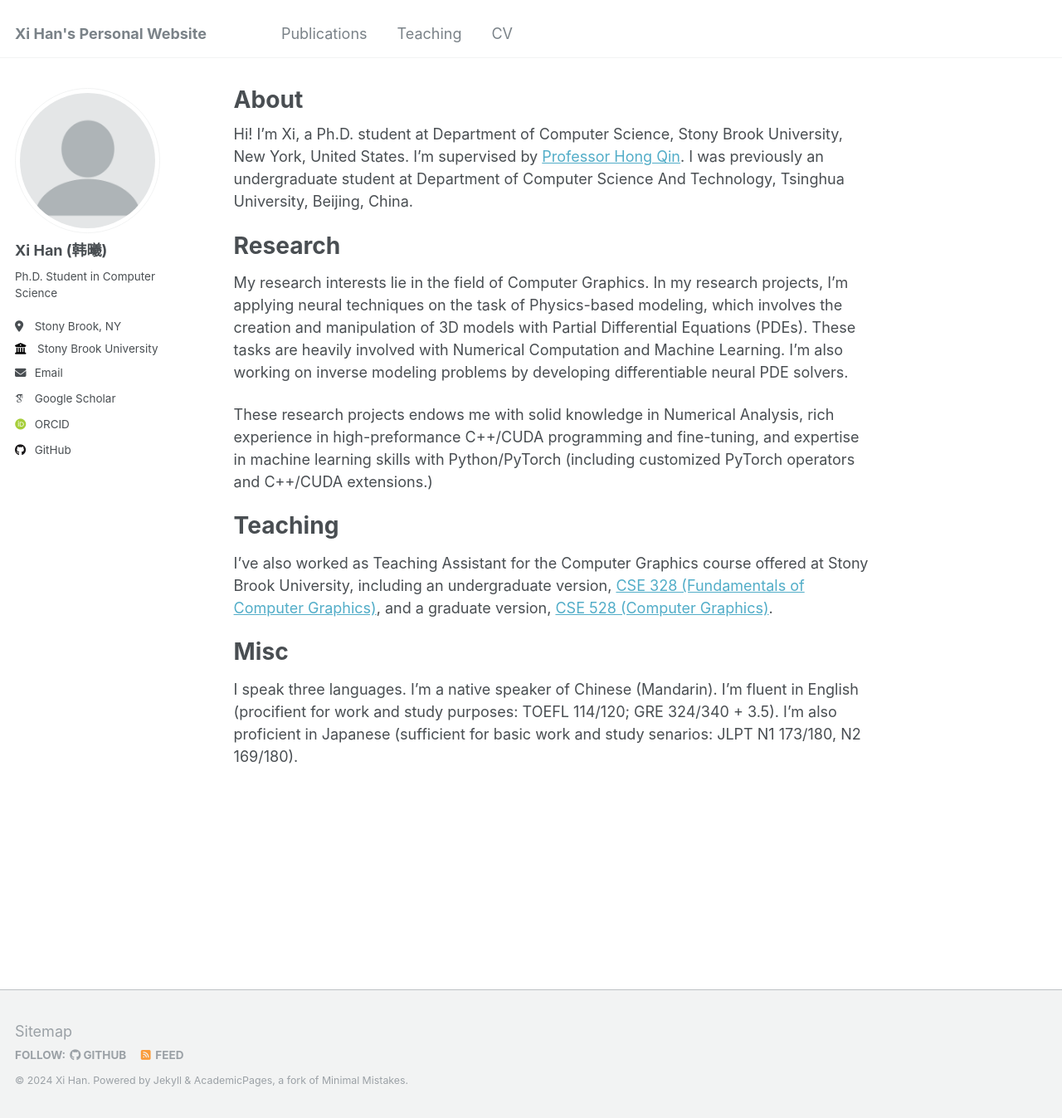
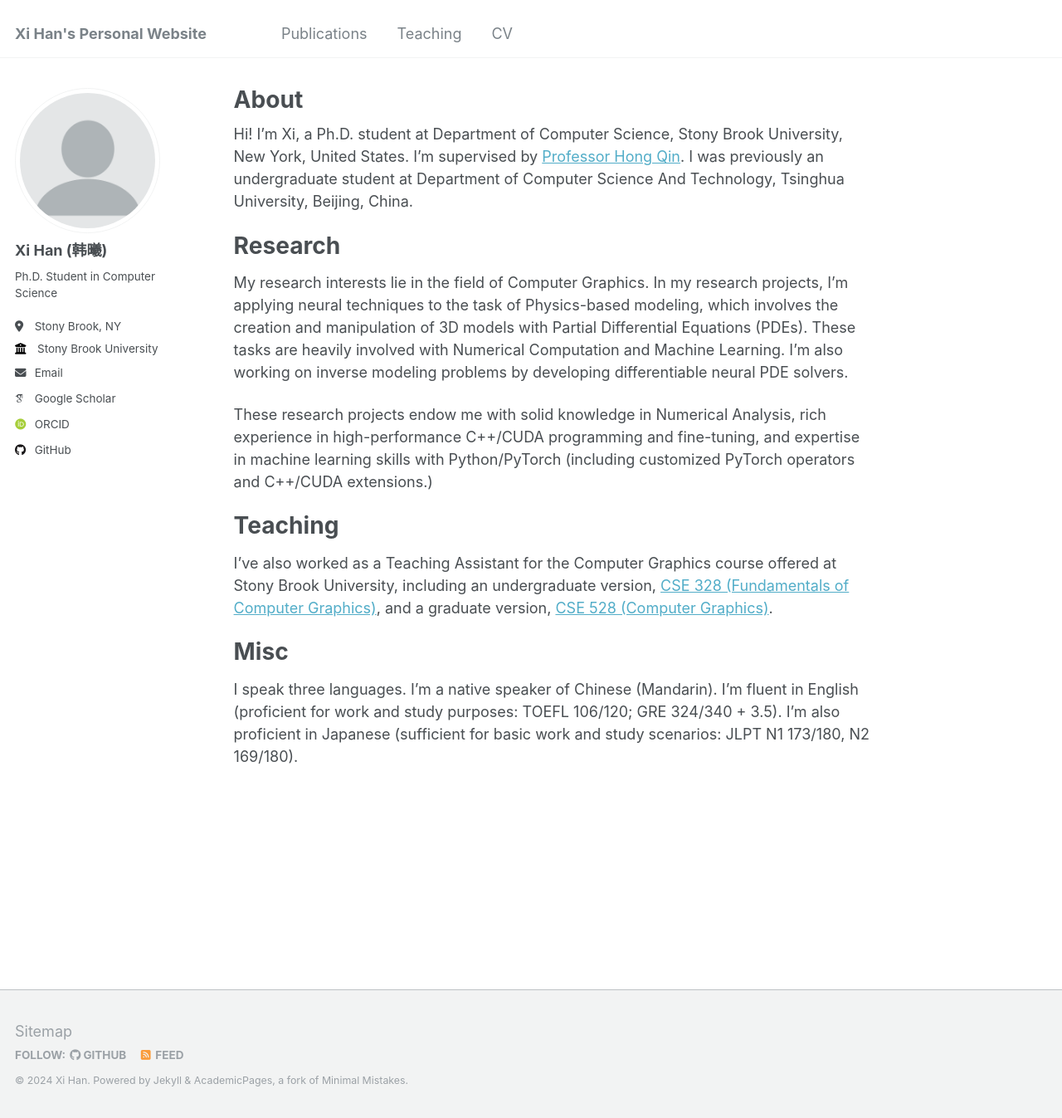
Before and after one commit to AXIHIXA/axihixa.github.io, a Jekyll site: the page built from _pages/about.md, in a window 1280 px wide and 1347 px high. Shown: the whole window at 83% size. Built offline with Jekyll 4.4.1, drawn with Linux system fonts in a browser that asks for light colours; some web fonts are replaced.

Commit message:
Update RESUME and ABOUT

```diff
--- a/_pages/about.md
+++ b/_pages/about.md
@@ -12,16 +12,16 @@ Hi! I'm Xi, a Ph.D. student at Department of Computer Science, Stony Brook Unive
 Research
 ======
 
-My research interests lie in the field of Computer Graphics. In my research projects, I'm applying neural techniques on the task of Physics-based modeling, which involves the creation and manipulation of 3D models with Partial Differential Equations (PDEs). These tasks are heavily involved with Numerical Computation and Machine Learning. I'm also working on inverse modeling problems by developing differentiable neural PDE solvers.
+My research interests lie in the field of Computer Graphics. In my research projects, I’m applying neural techniques to the task of Physics-based modeling, which involves the creation and manipulation of 3D models with Partial Differential Equations (PDEs). These tasks are heavily involved with Numerical Computation and Machine Learning. I’m also working on inverse modeling problems by developing differentiable neural PDE solvers.
 
-These research projects endows me with solid knowledge in Numerical Analysis, rich experience in high-preformance C++/CUDA programming and fine-tuning, and expertise in machine learning skills with Python/PyTorch (including customized PyTorch operators and C++/CUDA extensions.)
+These research projects endow me with solid knowledge in Numerical Analysis, rich experience in high-performance C++/CUDA programming and fine-tuning, and expertise in machine learning skills with Python/PyTorch (including customized PyTorch operators and C++/CUDA extensions.)
 
 Teaching
 ======
 
-I've also worked as Teaching Assistant for the Computer Graphics course offered at Stony Brook University, including an undergraduate version, [CSE 328 (Fundamentals of Computer Graphics)](https://www3.cs.stonybrook.edu/~cse328/index.html), and a graduate version, [CSE 528 (Computer Graphics)](https://www3.cs.stonybrook.edu/~qin/courses/graphics/graphics.html).
+I’ve also worked as a Teaching Assistant for the Computer Graphics course offered at Stony Brook University, including an undergraduate version, [CSE 328 (Fundamentals of Computer Graphics)](https://www3.cs.stonybrook.edu/~cse328/index.html), and a graduate version, [CSE 528 (Computer Graphics)](https://www3.cs.stonybrook.edu/~qin/courses/graphics/graphics.html).
 
 Misc
 ======
 
-I speak three languages. I'm a native speaker of Chinese (Mandarin). I'm fluent in English (procifient for work and study purposes: TOEFL 114/120; GRE 324/340 + 3.5). I'm also proficient in Japanese (sufficient for basic work and study senarios: JLPT N1 173/180, N2 169/180).
+I speak three languages. I’m a native speaker of Chinese (Mandarin). I’m fluent in English (proficient for work and study purposes: TOEFL 106/120; GRE 324/340 + 3.5). I’m also proficient in Japanese (sufficient for basic work and study scenarios: JLPT N1 173/180, N2 169/180).
```
Also changed, not shown: 1 other file.
